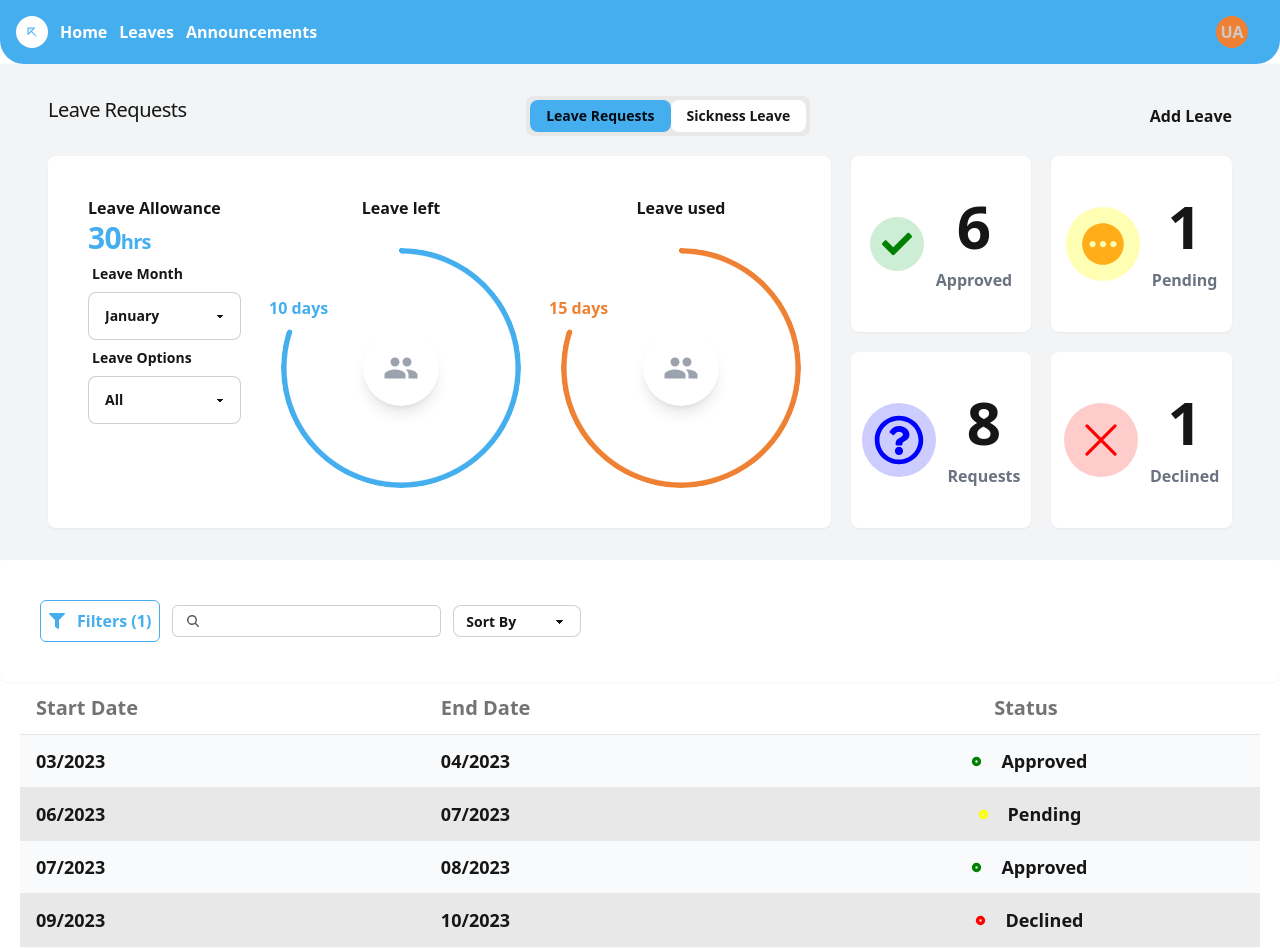
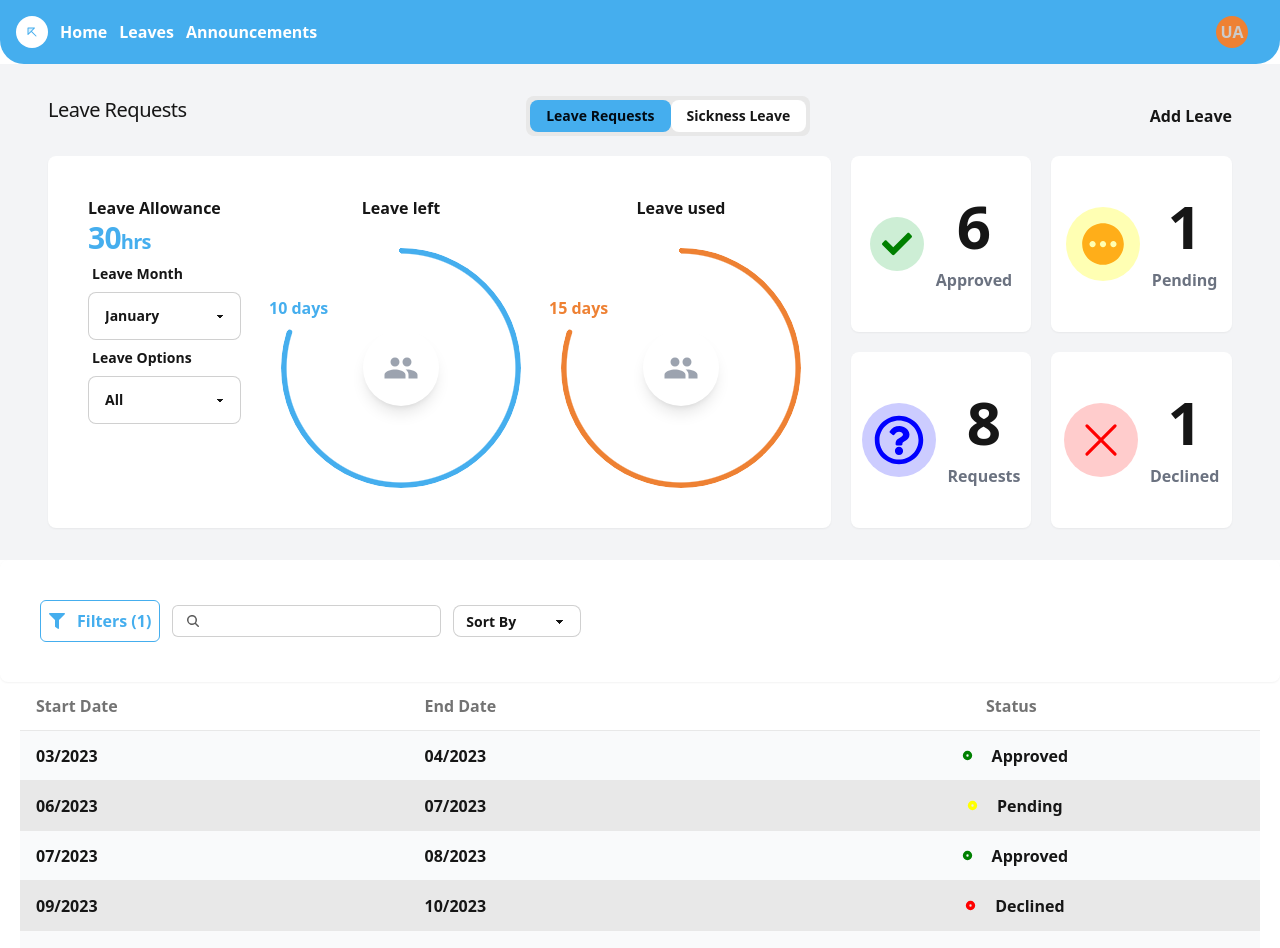
Before and after one commit to Earthfill/erp, a React (Vite) app: page / in a window 1280 px wide. Shown: the top 948 px of the page. Built offline with nearby package versions, Linux system fonts and the light colour scheme.

Commit message:
only commit

```diff
--- a/src/components/LeaveTable.jsx
+++ b/src/components/LeaveTable.jsx
@@ -37,10 +37,10 @@ const LeaveTable = () => {
   ];
 
   return (
-    <div className="w-full md:max-w-[1950px] px-5 pb-16">
+    <div className="w-full px-5 pb-16">
       <table className="table table-zebra">
         <thead>
-          <tr className="md:text-xl">
+          <tr className="md:text-base">
             <th>Start Date</th>
             <th>End Date</th>
             <th className="text-center">Status</th>
@@ -54,7 +54,7 @@ const LeaveTable = () => {
           };
 
           return (
-            <tr className="bg-gray-50 md:text-lg">
+            <tr className="bg-gray-50 md:text-base">
               <td>{startDate}/2023</td>
               <td>{endDate}/2023</td>
               <td className="capitalize flex gap-3 items-center md:justify-center">
```
